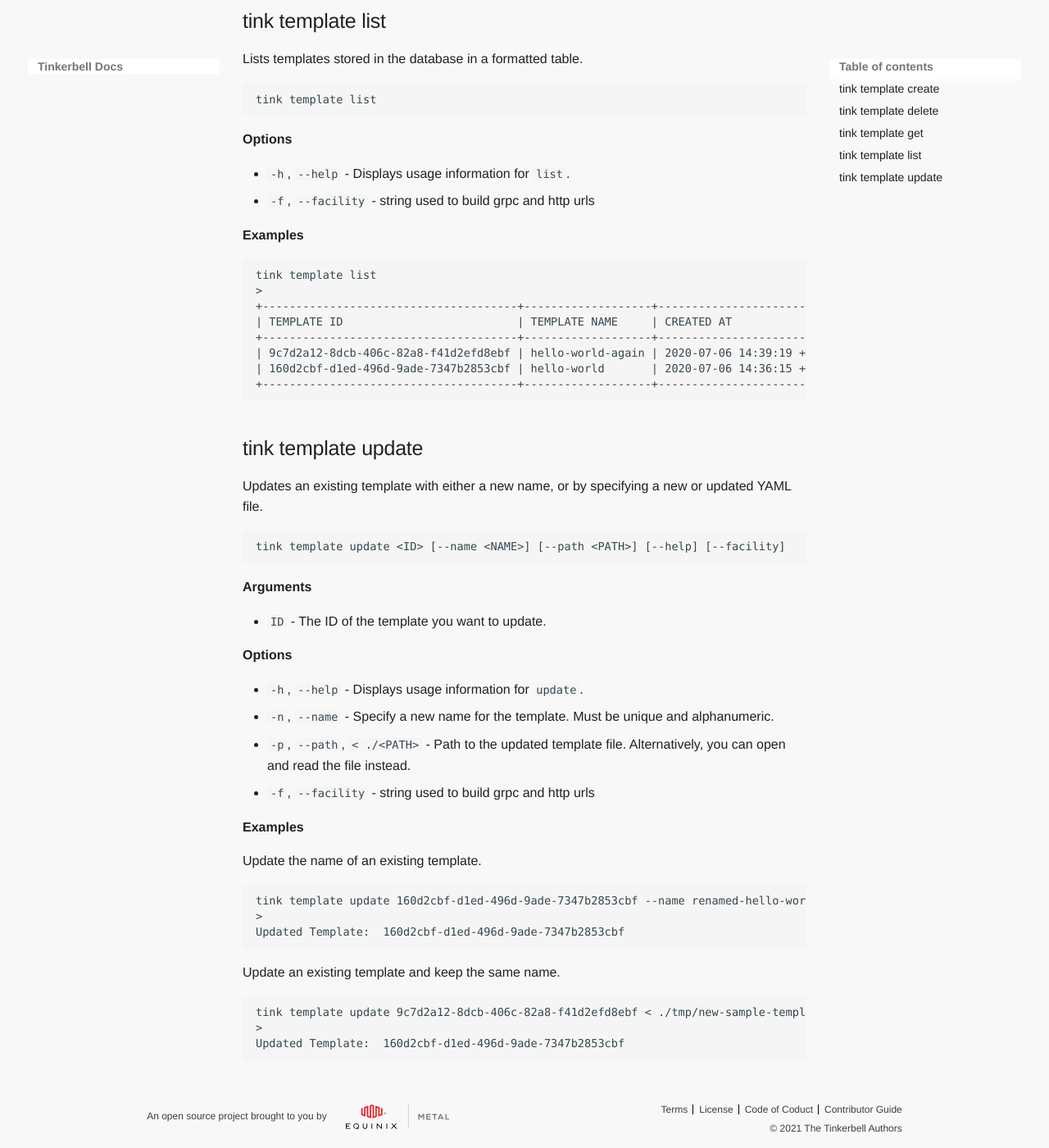
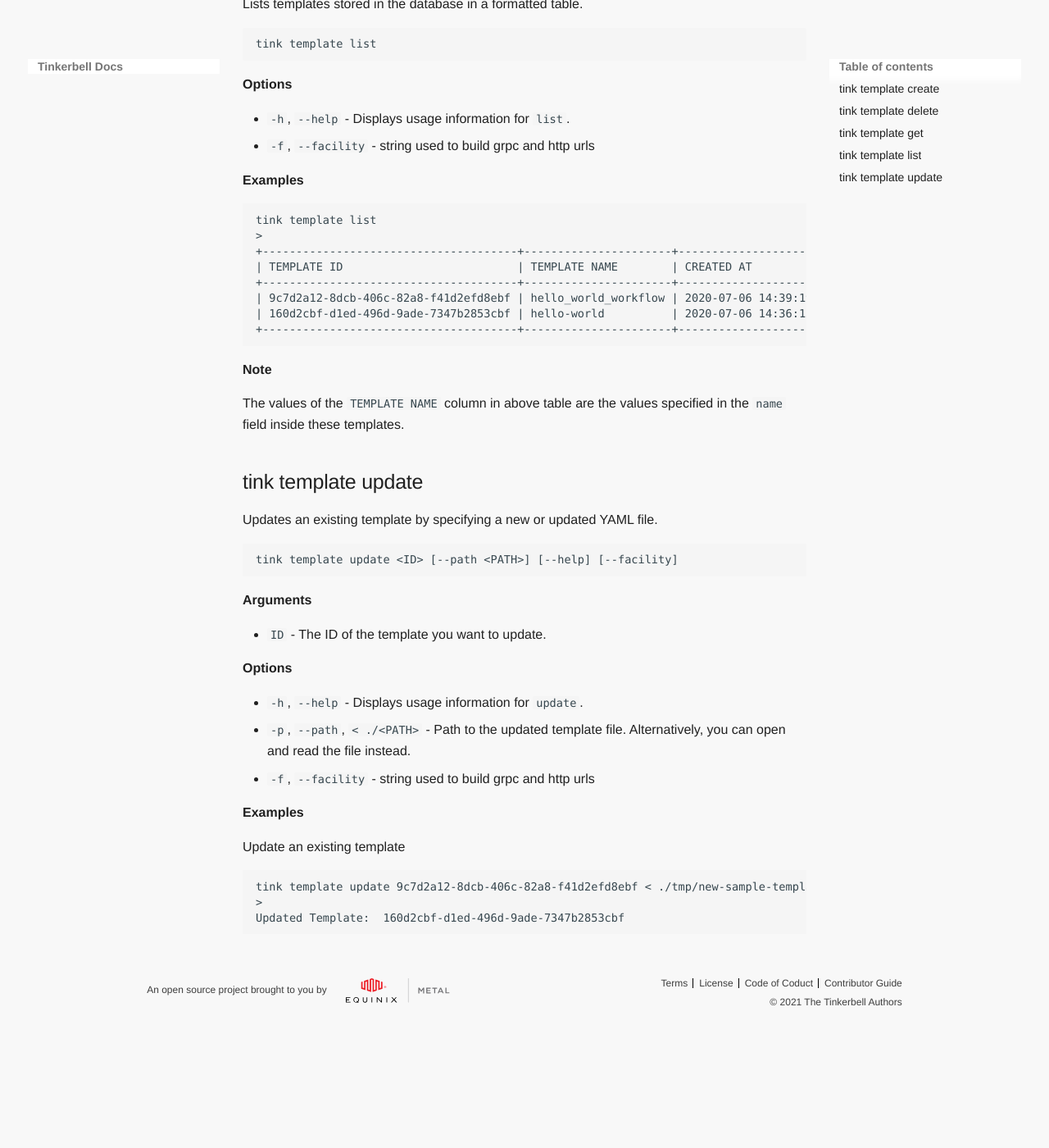
Before and after one commit to tinkerbell/tinkerbell-docs, an MkDocs documentation site: the page built from docs/cli-reference/template.md, in a window 1280 px wide and 1400 px high, scrolled down 2268 px. Shown: the whole window at 82% size. Built offline with MkDocs 1.6.1 and Material for MkDocs 9.7.7, drawn with Linux system fonts in a browser that asks for light colours; some web fonts are replaced; after the commit the page ends 3539 px from its top, so only the background shows below that; some of the changed text lies outside the part shown.

Commit message:
Docs updated for the Fix of issue #377
Signed-off-by: parauliya <aman@infracloud.io>

````diff
--- a/docs/cli-reference/template.md
+++ b/docs/cli-reference/template.md
@@ -20,25 +20,23 @@ date: 2020-07-02
 Creates the template from the YAML file, and pushes it to the database. It returns a UUID for the newly created template.
 
 ```
-tink template create --name <NAME> --path <PATH> [--help] [--facility]
+tink template create --path <PATH> [--help] [--facility]
 ```
 
 **Arguments**
 
-- `NAME` - The name for the new template.
 - `PATH` - The path to the template file.
 
 **Options**
 
 - `-h`, `--help` - Displays usage information for `create`.
-- `-n`, `--name` - Specify a name for the template. Must be unique and alphanumeric.
 - `-p`, `--path`, `< ./<PATH>` - Path to the template file. Alternatively, you can open and read the file instead.
 - `-f`, `--facility` - string used to build grpc and http urls
 
 **Examples**
 
 ```
-tink template create --name hello-world < ./hello-world.yml
+tink template create < ./hello-world.yml
 >
 Created Template:  b8dbcf07-39dd-4018-903e-1748ecbd1986
 ```
@@ -120,20 +118,23 @@ tink template list
 ```
 tink template list
 >
-+--------------------------------------+-------------------+-------------------------------+-------------------------------+
-| TEMPLATE ID                          | TEMPLATE NAME     | CREATED AT                    | UPDATED AT                    |
-+--------------------------------------+-------------------+-------------------------------+-------------------------------+
-| 9c7d2a12-8dcb-406c-82a8-f41d2efd8ebf | hello-world-again | 2020-07-06 14:39:19 +0000 UTC | 2020-07-06 14:39:19 +0000 UTC |
-| 160d2cbf-d1ed-496d-9ade-7347b2853cbf | hello-world       | 2020-07-06 14:36:15 +0000 UTC | 2020-07-06 14:36:15 +0000 UTC |
-+--------------------------------------+-------------------+-------------------------------+-------------------------------+
++--------------------------------------+----------------------+-------------------------------+-------------------------------+
+| TEMPLATE ID                          | TEMPLATE NAME        | CREATED AT                    | UPDATED AT                    |
++--------------------------------------+----------------------+-------------------------------+-------------------------------+
+| 9c7d2a12-8dcb-406c-82a8-f41d2efd8ebf | hello_world_workflow | 2020-07-06 14:39:19 +0000 UTC | 2020-07-06 14:39:19 +0000 UTC |
+| 160d2cbf-d1ed-496d-9ade-7347b2853cbf | hello-world          | 2020-07-06 14:36:15 +0000 UTC | 2020-07-06 14:36:15 +0000 UTC |
++--------------------------------------+----------------------+-------------------------------+-------------------------------+
 ```
+**Note**
+
+The values of the `TEMPLATE NAME` column in above table are the values specified in the `name` field inside these templates.
 
 ## tink template update
 
-Updates an existing template with either a new name, or by specifying a new or updated YAML file.
+Updates an existing template by specifying a new or updated YAML file.
 
 ```
-tink template update <ID> [--name <NAME>] [--path <PATH>] [--help] [--facility]
+tink template update <ID> [--path <PATH>] [--help] [--facility]
 ```
 
 **Arguments**
@@ -143,21 +144,12 @@ tink template update <ID> [--name <NAME>] [--path <PATH>] [--help] [--facility]
 **Options**
 
 - `-h`, `--help` - Displays usage information for `update`.
-- `-n`, `--name` - Specify a new name for the template. Must be unique and alphanumeric.
 - `-p`, `--path`, `< ./<PATH>` - Path to the updated template file. Alternatively, you can open and read the file instead.
 - `-f`, `--facility` - string used to build grpc and http urls
 
 **Examples**
 
-Update the name of an existing template.
-
-```
-tink template update 160d2cbf-d1ed-496d-9ade-7347b2853cbf --name renamed-hello-world
->
-Updated Template:  160d2cbf-d1ed-496d-9ade-7347b2853cbf
-```
-
-Update an existing template and keep the same name.
+Update an existing template
 
 ```
 tink template update 9c7d2a12-8dcb-406c-82a8-f41d2efd8ebf < ./tmp/new-sample-template.tmpl
````
